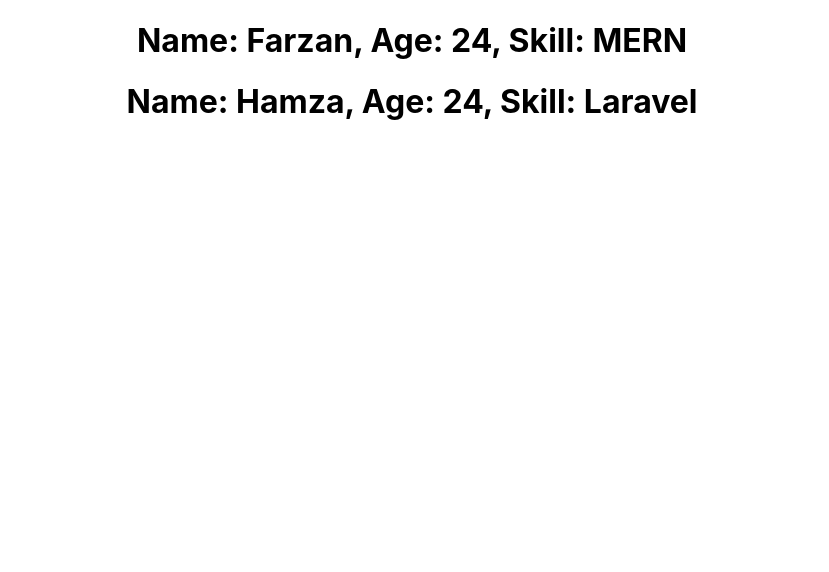
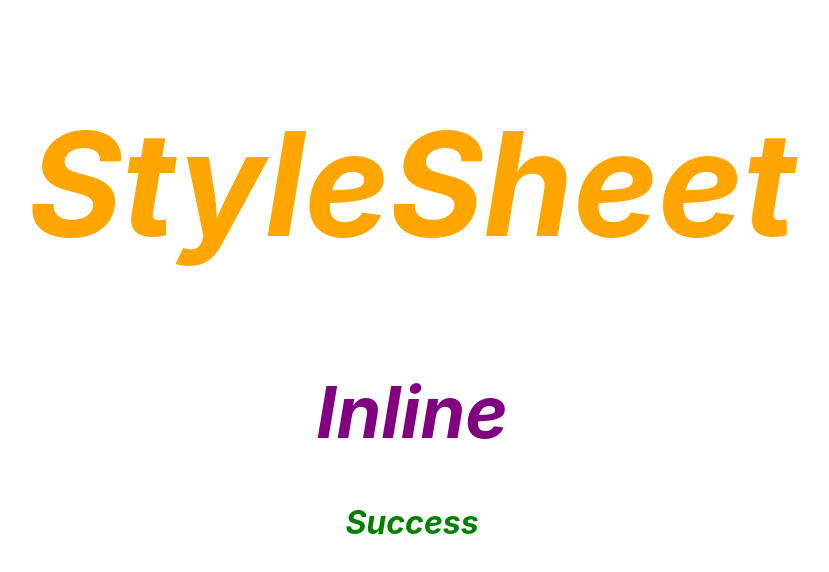
Before and after one commit to x-farzan/CodeEvolution-React-basics, a React (Create React App) app: page / in a window 1280 px wide. Shown: the top 572 px of the page, without its empty margins (228-1057 px from the left). Built offline with nearby package versions, Linux system fonts and the light colour scheme.

Commit message:
Done with the basics of css styling.

```diff
--- a/src/App.js
+++ b/src/App.js
@@ -16,11 +16,19 @@
 import childComponent from "./components/ChildComponent";
 import FunctionalParentComponent from "./components/FunctionalParentComponent";
 import PersonList from "./components/PersonList";
+import StyleSheet from "./components/StyleSheet";
+import Inline from "./components/Inline";
+import classes from "./components/appStyle.module.css";
 
 function App() {
   return (
     <div className="App">
-      <PersonList />
+      <StyleSheet primary={true} />
+      <Inline />
+      <h1 className={classes.success}>Success</h1>
+
+      {/* List rendering with key prop */}
+      {/* <PersonList /> */}
 
       {/* Methods as props */}
       {/* <ParentComponent />
--- /dev/null
+++ b/src/components/Inline.js
@@ -0,0 +1,16 @@
+import React from "react";
+
+function Inline() {
+  const heading = {
+    color: "purple",
+    fontStyle: "italic",
+    fontSize: "72px",
+  };
+  return (
+    <div>
+      <h1 style={heading}>Inline</h1>
+    </div>
+  );
+}
+
+export default Inline;
--- a/src/components/Person.js
+++ b/src/components/Person.js
@@ -3,9 +3,10 @@
 function Person({ person }) {
   return (
     <div>
-      <h1>
+      <h1>{person}</h1>
+      {/* <h1>
         Name: {person.name}, Age: {person.age}, Skill: {person.skill}
-      </h1>
+      </h1> */}
     </div>
   );
 }
--- a/src/components/PersonList.js
+++ b/src/components/PersonList.js
@@ -2,23 +2,25 @@
 import Person from "./Person";
 
 function PersonList() {
-  const persons = [
-    {
-      id: 1,
-      name: "Farzan",
-      age: "24",
-      skill: "MERN",
-    },
-    {
-      id: 2,
-      name: "Hamza",
-      age: "24",
-      skill: "Laravel",
-    },
-  ];
+  //   const persons = [
+  //     {
+  //       id: 1,
+  //       name: "Farzan",
+  //       age: "24",
+  //       skill: "MERN",
+  //     },
+  //     {
+  //       id: 2,
+  //       name: "Hamza",
+  //       age: "24",
+  //       skill: "Laravel",
+  //     },
+  //   ];
 
-  const personList = persons.map((person) => {
-    return <Person key={person.id} person={person} />;
+  const persons = ["Bruce", "Clark", "Diana", "Bruce"];
+
+  const personList = persons.map((person, index) => {
+    return <Person key={index} person={person} />;
   });
 
   return <div>{personList}</div>;
--- /dev/null
+++ b/src/components/StyleSheet.js
@@ -0,0 +1,13 @@
+import React from "react";
+import "./myStyles.css";
+
+function StyleSheet({ primary }) {
+  const className = primary ? "primary" : "";
+  return (
+    <div className={`${className} font`}>
+      <h1>StyleSheet</h1>
+    </div>
+  );
+}
+
+export default StyleSheet;
--- /dev/null
+++ b/src/components/appStyle.module.css
@@ -0,0 +1,4 @@
+.success{
+    color: green;
+    font-style: italic;
+}
--- /dev/null
+++ b/src/components/myStyles.css
@@ -0,0 +1,8 @@
+.primary {
+  color: orange;
+}
+
+.font {
+  font-size: 72px;
+  font-style: italic;
+}
```
